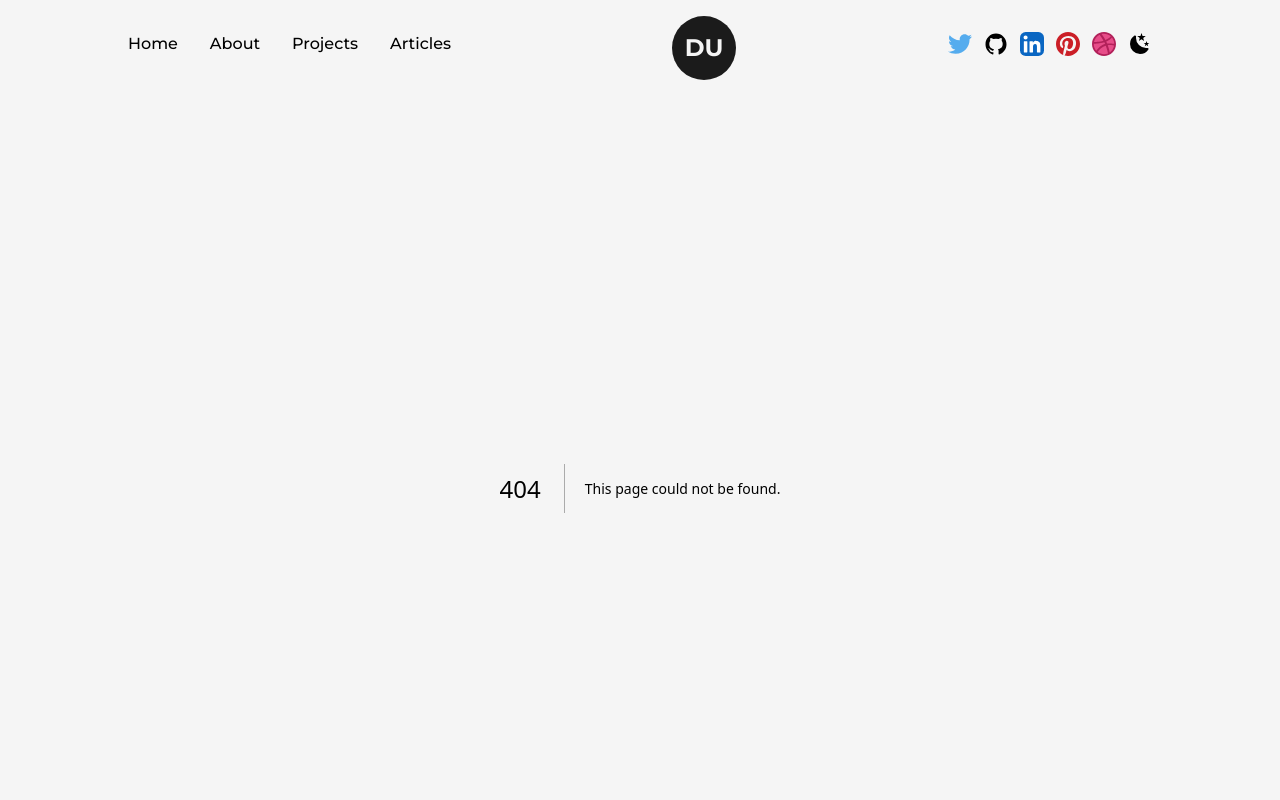
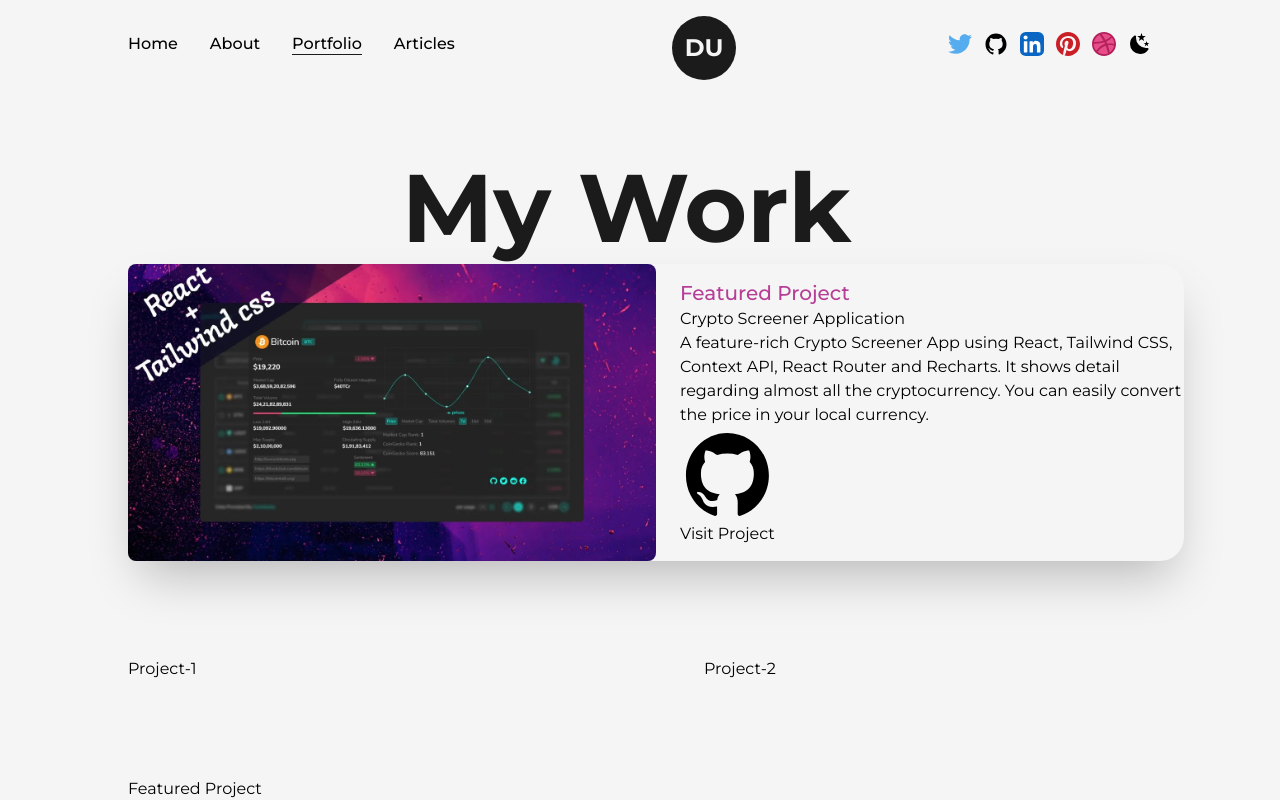
Before and after one commit to Dudi1896/dev-portfolio-nextjs, a Next.js app: page /portfolio in a window 1280 px wide. Before the commit this address had no page. Shown: the top 800 px of the page. Built offline with nearby package versions, Linux system fonts and the light colour scheme.

Commit message:
projects page

```diff
--- a/src/components/NavBar.js
+++ b/src/components/NavBar.js
@@ -30,7 +30,7 @@ export const NavBar = () => {
       <nav>
         <CustomLink href='/' title='Home' className='mr-4'/>
         <CustomLink href='/about' title='About' className='mx-4' />
-        <CustomLink href='/projects' title='Projects' className='mx-4' />
+        <CustomLink href='/portfolio' title='Portfolio' className='mx-4' />
         <CustomLink href='/articles' title='Articles' className='ml-4' />
       </nav>
 
--- /dev/null
+++ b/src/pages/articles.js
@@ -0,0 +1,21 @@
+import { AnimatedText } from '@/components/AnimatedText'
+import { Layout } from '@/components/Layout'
+import Head from 'next/head'
+
+const articles = () => {
+  return (
+    <>
+        <Head>
+            <title>Denzel Udemba | Articles</title>
+            <meta name="description" content="Articles page that displays my articles/blogs" />
+        </Head>
+        <main className=' w-full mb-16 flex flex-col items-center justify-center'>
+            <Layout className='pt-16'>
+                <AnimatedText text="My Blog"/>
+            </Layout>
+        </main>
+    </>
+  )
+}
+
+export default articles
--- /dev/null
+++ b/src/pages/portfolio.js
@@ -0,0 +1,83 @@
+import { AnimatedText } from '@/components/AnimatedText'
+import { Layout } from '@/components/Layout'
+import Head from 'next/head'
+import Link from 'next/link'
+import Image from 'next/image'
+import { GithubIcon } from '@/components/Icons'
+import project1 from '../../public/images/projects/crypto-screener-cover-image.jpg'
+
+const FeaturedProject = ({type, title, summary, img, link, github}) => {
+  return(
+    <>
+      <article className=' w-full flex  items-center justify-between rounded-3xl
+      border-solid border-colors-dark bg-colors-light shadow-2xl '>
+        <Link href={link} target="_blank"
+        className=' w-1/2 cursor-pointer overflow-hidden rounded-lg'>
+          <Image src={img} alt={title} className=' w-full h-auto' />
+        </Link>
+
+        <div className=' w-1/2 flex flex-col items-start justify-between pl-6'>
+          <span className='text-colors-primary font-medium text-xl'>{type}</span>
+          <Link href={link} target="_blank">
+            <h2 className=''>{title}</h2>
+          </Link>
+          <p>{summary}</p>
+          <div>
+            <Link href={github} target='_blank'> <GithubIcon /> </Link>
+            <Link href={link} target='_blank'>Visit Project</Link>
+
+          </div>
+        </div>
+      </article>
+    </>
+  )
+}
+
+
+const portfolio = () => {
+  return (
+    <>
+        <Head>
+            <title>Denzel Udemba | Portfolio</title>
+            <meta name="description" content="Portfolio page that displays my work and portfolio" />
+        </Head>
+        <main className=' w-full mb-16 flex flex-col items-center justify-center'>
+            <Layout className='pt-16'>
+                <AnimatedText text="My Work"/>
+
+                <div className='grid grid-cols-12 gap-24'>
+                  <div className='col-span-12'>
+                    <FeaturedProject
+                    title='Crypto Screener Application'
+                    img={project1}
+                     summary='A feature-rich Crypto Screener App using React, Tailwind CSS, Context API, React Router and Recharts.
+                    It shows detail regarding almost all the cryptocurrency. You can easily convert the price in your
+                    local currency.'
+                    link='/'
+                    github='/'
+                    type='Featured Project'/>
+                  </div>
+
+                  <div className='col-span-6'>
+                    Project-1
+                  </div>
+                  <div className='col-span-6'>
+                    Project-2
+                  </div>
+                  <div className='col-span-12'>
+                    Featured Project
+                  </div>
+                  <div className='col-span-6'>
+                    Project-3
+                  </div>
+                  <div className='col-span-6'>
+                    Project-4
+                  </div>
+                </div>
+            </Layout>
+        </main>
+    </>
+  )
+}
+
+export default portfolio
```
